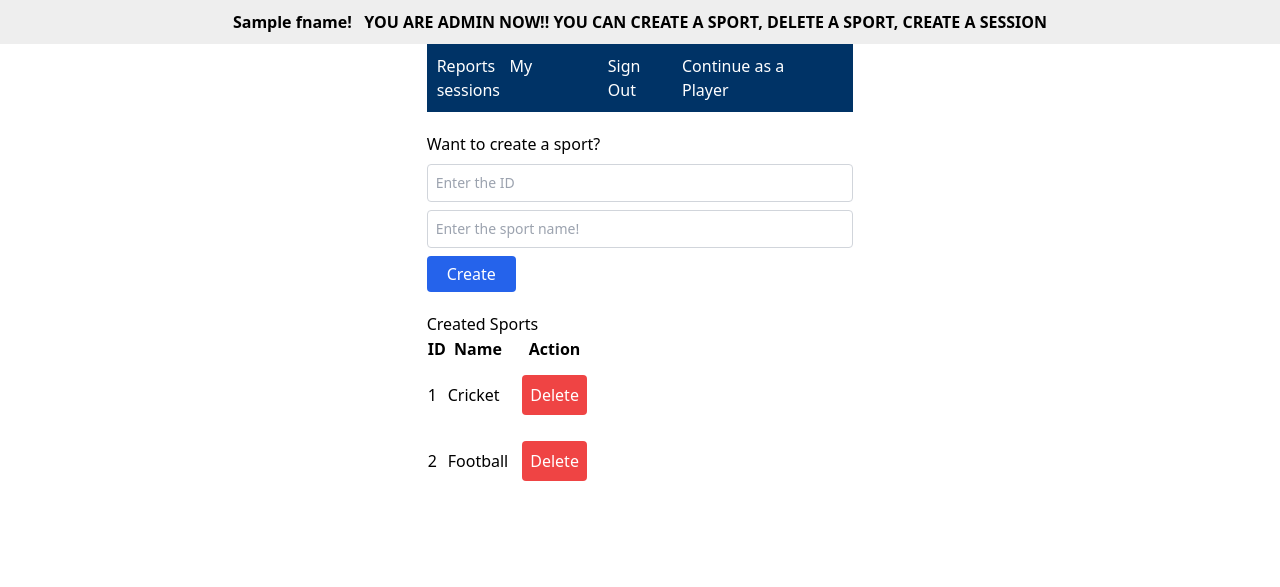
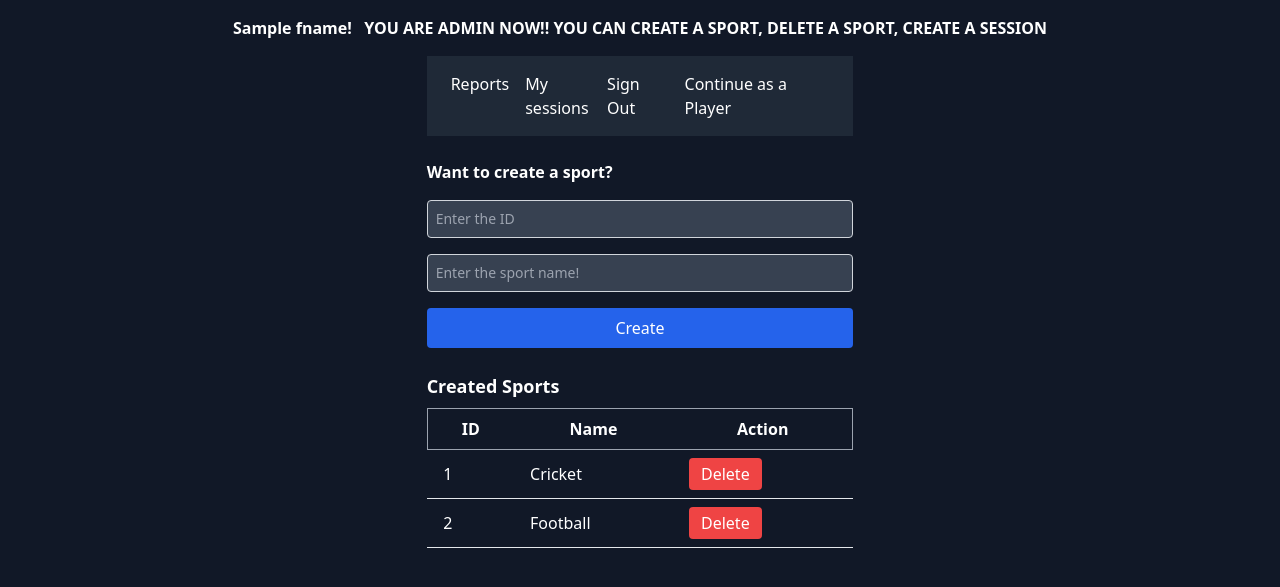
Before and after one commit to Yash1943/Sports_Guide, a Django app: template templates/organizor.html in a window 1280 px wide. Shown: the top 587 px of the page. Run offline with Django 3.2, Linux system fonts and the light colour scheme; data comes from the database, SQL or seed files in the repository; both versions use the stored data as it was after the commit; the template is opened without the code that fills it: values that come from a table or form of the project are taken from there, most other values are stand-ins (such as "Sample title", 1, 10 or a date in 2020); some libraries are stand-ins or nearby versions.

Commit message:
frontend_rework_playerPage

```diff
--- a/templates/organizor.html
+++ b/templates/organizor.html
@@ -8,7 +8,7 @@
     <link rel="stylesheet" href="/css/styles.css" />
   </head>
 
-  <body>
+  <body class="bg-gray-900 via-pink-500 to-red-500 text-white">
     <div>
       {% for message in messages %}
       <div class="alert alert-{{ message.tags }} alert-dismissible fade show" role="alert">
@@ -19,99 +19,68 @@
       </div>
       {% endfor %}
     </div>
-    <div style="text-align: center; font-weight: bold; padding: 10px; background-color: #eee">
-      {{fname}}! &nbsp YOU ARE ADMIN NOW!! YOU CAN CREATE A SPORT, DELETE A SPORT, CREATE A SESSION
+    <div class="text-center font-bold py-4 bg-gray-900">
+      {{ fname }}! &nbsp YOU ARE ADMIN NOW!! YOU CAN CREATE A SPORT, DELETE A SPORT, CREATE A
+      SESSION
     </div>
     <div class="grid grid-cols-6">
       <div class="col-start-3 col-span-2">
-        <style>
-          /* Container styles */
-          .navbar {
-            display: flex;
-            justify-content: space-between;
-            align-items: center;
-            background-color: #003366;
-            padding: 10px;
-          }
-
-          .navbar a {
-            color: white;
-            text-decoration: none;
-            margin-right: 10px;
-          }
-
-          .navbar a:hover {
-            text-decoration: underline;
-          }
-        </style>
-
-        <div class="navbar">
-          <div>
-            <a href="/report">Reports</a>
-            <a href="/mysession">My sessions</a>
+        <div class="navbar flex justify-between items-center bg-gray-800 py-4 px-6">
+          <div class="flex space-x-4">
+            <a href="/report" class="text-white hover:underline">Reports</a>
+            <a href="/mysession" class="text-white hover:underline">My sessions</a>
           </div>
-          <div>
-            <a href="/signout">Sign Out</a>
-          </div>
-          <div>
-            <a href="/player">Continue as a Player</a>
+          <div class="flex space-x-4">
+            <a href="/signout" class="text-white hover:underline">Sign Out</a>
+            <a href="/player" class="text-white hover:underline">Continue as a Player</a>
           </div>
         </div>
 
-        <form action="/get_sports" method="post">
+        <form action="/get_sports" method="post" class="mt-6">
           {% csrf_token %}
-          <div class="py-3">
-            <p class="py-2">Want to create a sport?</p>
-            <div class="flex-auto">
+          <div class="flex flex-col space-y-4">
+            <p class="font-semibold">Want to create a sport?</p>
             <input
               type="number"
               name="id"
               placeholder="Enter the ID"
-                class="border border-gray-300 rounded text-gray-900 w-full p-2 text-sm mb-2"
+              class="border border-gray-300 rounded p-2 bg-gray-700 text-sm text-black focus:text-white focus:outline-none focus:bg-gray-700"
               required />
-            </div>
-            <div class="flex-auto">
             <input
               type="text"
               name="sport_name"
               placeholder="Enter the sport name!"
-                class="border border-gray-300 rounded text-gray-900 w-full p-2 text-sm mb-2"
+              class="border border-gray-300 rounded p-2 text-sm bg-gray-700 text-sm text-black focus:text-white focus:outline-none focus:bg-gray-700"
               required />
-            </div>
-            <div class="flex-none">
             <button
               type="submit"
-                class="bg-blue-600 text-white px-5 py-1.5 rounded font-medium mb-2 hover:bg-blue-700">
+              class="bg-blue-600 text-white px-5 py-2 rounded font-medium hover:bg-blue-700">
               Create
             </button>
           </div>
-          </div>
         </form>
-        <div>
-          <h2>Created Sports</h2>
-          <table>
+
+        <div class="mt-6">
+          <h2 class="text-lg font-semibold mb-2">Created Sports</h2>
+          <table class="w-full">
             <thead>
-              <tr class="m-4">
-                <th>ID</th>
-                <th>Name</th>
-                <th>Action</th>
+              <tr class="bg-gray-900 border border-gray-400">
+                <th class="py-2 px-4">ID</th>
+                <th class="py-2 px-4">Name</th>
+                <th class="py-2 px-4">Action</th>
               </tr>
             </thead>
             <tbody>
               {% for sport in csports %}
-              <tr>
-                <td>{{ sport.id }}</td>
-                <td>{{ sport.sport_name }}</td>
-                <td>
-                  {% comment %}
-                  <p>{{ sport.sport_name }}</p>
-                  {% endcomment %}
+              <tr class="border-b">
+                <td class="py-2 px-4">{{ sport.id }}</td>
+                <td class="py-2 px-4">{{ sport.sport_name }}</td>
+                <td class="py-2 px-4">
                   <form action="{% url 'delete_sport' sport.id %}" method="post">
                     {% csrf_token %}
                     <button
                       type="submit"
-                      class="bg-red-500 p-2 m-3 rounded text-white hover:bg-red-700"
-                      name="delete_sport_{{ sport.id }}">
+                      class="bg-red-500 text-white px-3 py-1 rounded hover:bg-red-700">
                       Delete
                     </button>
                   </form>
@@ -119,7 +88,7 @@
               </tr>
               {% empty %}
               <tr>
-                <td colspan="3" class="no-sports">No sports created yet</td>
+                <td colspan="3" class="text-gray-500 text-sm py-4">No sports created yet</td>
               </tr>
               {% endfor %}
             </tbody>
```
Also changed, not shown: templates/Player.html (+63 -76 lines), db.sqlite3. Lines whose indentation alone changed are shown as unchanged.
